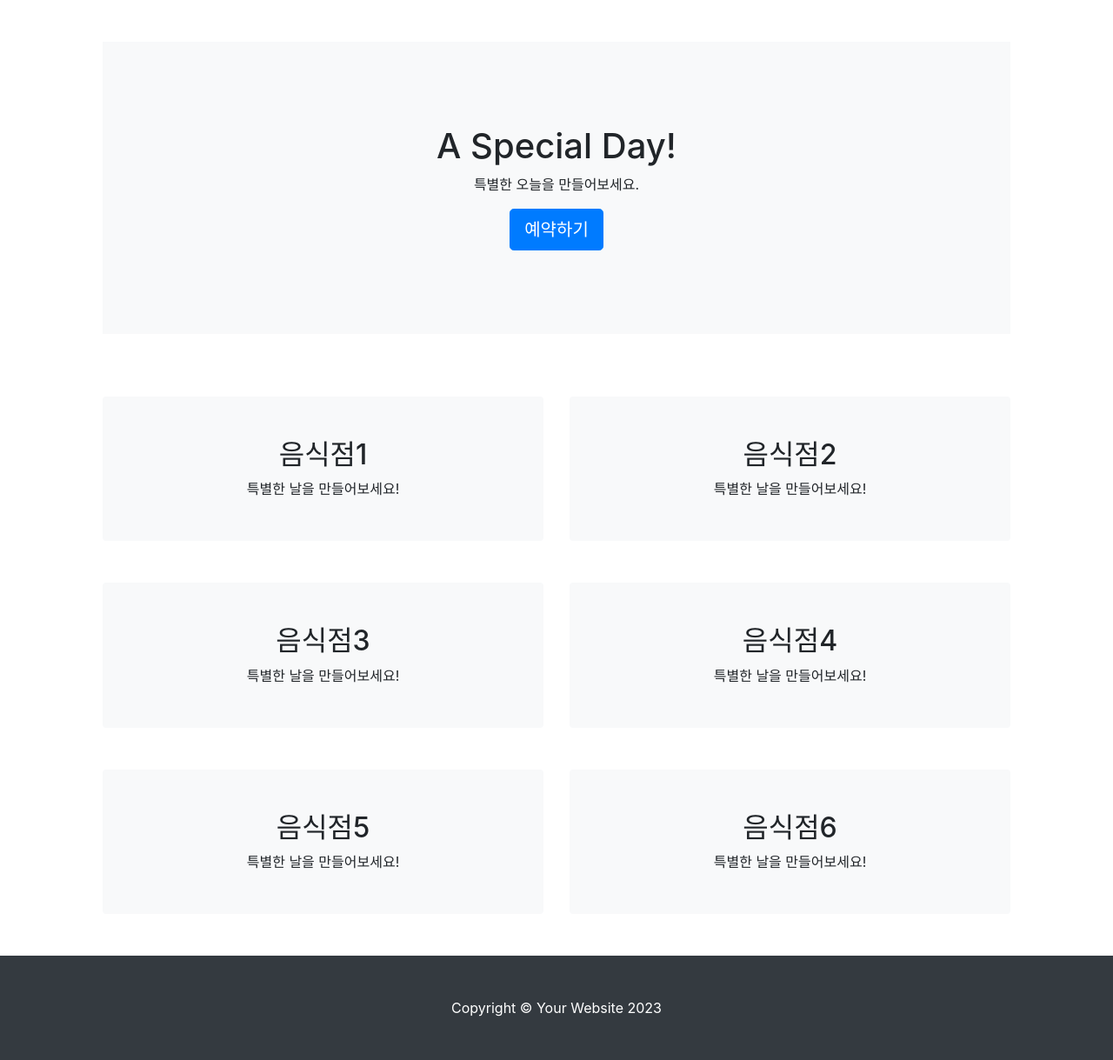
After one commit to Junyoung-Park-jyp/Datebuilder, a Django app: page /food/ in a window 1280 px wide. The commit adds this page. Shown: the whole page at 87% size. Run offline with Django 4.2, Linux system fonts and the light colour scheme; some libraries are stand-ins or nearby versions.

Commit message:
navbar에 food 누르면 음식점들이 카드형식으로 나오기

```diff
--- a/common/views.py
+++ /dev/null
@@ -1,5 +0,0 @@
-from django.shortcuts import render
-
-# Create your views here.
-def index(request):
-    return render(request, 'single_pages/landing.html')
--- a/date_builder/settings.py
+++ b/date_builder/settings.py
@@ -47,7 +47,7 @@ INSTALLED_APPS = [
     'markdownx',
     'allauth',
     'allauth.account',
-    'common',
+
 ]
 
 MIDDLEWARE = [
--- a/date_builder/urls.py
+++ b/date_builder/urls.py
@@ -30,8 +30,8 @@ urlpatterns = [
     # path('main/cafe', views.cafe),
     # path('main/play', views.play),
     path('markdownx/', include('markdownx.urls')),
-    path('common/', include('common.urls')),
     # path('searchbar/', ('single_pages.urls')),index
+    path('food/', include('single_pages.urls')),
 
 
 ]
--- /dev/null
+++ b/single_pages/templates/single_pages/food.html
@@ -0,0 +1,99 @@
+{% load static %}
+<!DOCTYPE html>
+<html lang="en">
+    <head>
+        <meta charset="utf-8" />
+        <meta name="viewport" content="width=device-width, initial-scale=1, shrink-to-fit=no" />
+        <meta name="description" content="" />
+        <meta name="author" content="" />
+        <title>food page</title>
+        <!-- Core theme CSS (includes Bootstrap)-->
+        <link rel="stylesheet" type="text/css" href="{% static 'single_pages/bootstrap/bootstrap.min.css' %}" media="screen">
+    </head>
+    <body>
+        <!-- Header-->
+        <header class="py-5">
+            <div class="container px-lg-5">
+                <div class="p-4 p-lg-5 bg-light rounded-3 text-center">
+                    <div class="m-4 m-lg-5">
+                        <h1 class="display-5 fw-bold">A Special Day!</h1>
+                        <p class="fs-4">특별한 오늘을 만들어보세요.</p>
+                        <a class="btn btn-primary btn-lg" href="#!">예약하기</a>
+                    </div>
+                </div>
+            </div>
+        </header>
+        <!-- Page Content-->
+        <section class="pt-4">
+            <div class="container px-lg-5">
+                <!-- Page Features-->
+                <div class="row gx-lg-5">
+                    <div class="col-lg-6 col-xxl-4 mb-5">
+                        <div class="card bg-light border-0 h-100">
+                            <div class="card-body text-center p-4 p-lg-5 pt-0 pt-lg-0">
+                                <div class="feature bg-primary bg-gradient text-white rounded-3 mb-4 mt-n4"><i class="bi bi-collection"></i></div>
+                                <h2 class="fs-4 fw-bold">음식점1</h2>
+                                <p class="mb-0">특별한 날을 만들어보세요!</p>
+                            </div>
+                        </div>
+                    </div>
+                    <div class="col-lg-6 col-xxl-4 mb-5">
+                        <div class="card bg-light border-0 h-100">
+                            <div class="card-body text-center p-4 p-lg-5 pt-0 pt-lg-0">
+                                <div class="feature bg-primary bg-gradient text-white rounded-3 mb-4 mt-n4"><i class="bi bi-cloud-download"></i></div>
+                                <h2 class="fs-4 fw-bold">음식점2</h2>
+                                <p class="mb-0">특별한 날을 만들어보세요!</p>
+                            </div>
+                        </div>
+                    </div>
+                    <div class="col-lg-6 col-xxl-4 mb-5">
+                        <div class="card bg-light border-0 h-100">
+                            <div class="card-body text-center p-4 p-lg-5 pt-0 pt-lg-0">
+                                <div class="feature bg-primary bg-gradient text-white rounded-3 mb-4 mt-n4"><i class="bi bi-card-heading"></i></div>
+                                <h2 class="fs-4 fw-bold">음식점3</h2>
+                                <p class="mb-0">특별한 날을 만들어보세요!</p>
+                            </div>
+                        </div>
+                    </div>
+                    <div class="col-lg-6 col-xxl-4 mb-5">
+                        <div class="card bg-light border-0 h-100">
+                            <div class="card-body text-center p-4 p-lg-5 pt-0 pt-lg-0">
+                                <div class="feature bg-primary bg-gradient text-white rounded-3 mb-4 mt-n4"><i class="bi bi-bootstrap"></i></div>
+                                <h2 class="fs-4 fw-bold">음식점4</h2>
+                                <p class="mb-0">특별한 날을 만들어보세요!</p>
+                            </div>
+                        </div>
+                    </div>
+                    <div class="col-lg-6 col-xxl-4 mb-5">
+                        <div class="card bg-light border-0 h-100">
+                            <div class="card-body text-center p-4 p-lg-5 pt-0 pt-lg-0">
+                                <div class="feature bg-primary bg-gradient text-white rounded-3 mb-4 mt-n4"><i class="bi bi-code"></i></div>
+                                <h2 class="fs-4 fw-bold">음식점5</h2>
+                                <p class="mb-0">특별한 날을 만들어보세요!</p>
+                            </div>
+                        </div>
+                    </div>
+                    <div class="col-lg-6 col-xxl-4 mb-5">
+                        <div class="card bg-light border-0 h-100">
+                            <div class="card-body text-center p-4 p-lg-5 pt-0 pt-lg-0">
+                                <div class="feature bg-primary bg-gradient text-white rounded-3 mb-4 mt-n4"><i class="bi bi-patch-check"></i></div>
+                                <h2 class="fs-4 fw-bold">음식점6</h2>
+                                <p class="mb-0">특별한 날을 만들어보세요!</p>
+                            </div>
+                        </div>
+                    </div>
+                </div>
+            </div>
+        </section>
+        <!-- Footer-->
+        <footer class="py-5 bg-dark">
+            <div class="container"><p class="m-0 text-center text-white">Copyright &copy; Your Website 2023</p></div>
+        </footer>
+        <!-- Bootstrap core JS-->
+        <script src="https://cdn.jsdelivr.net/npm/bootstrap@5.2.3/dist/js/bootstrap.bundle.min.js"></script>
+        <!-- Core theme JS-->
+        <script src="https://cdn.jsdelivr.net/npm/jquery@3.5.1/dist/jquery.slim.min.js" integrity="sha384-DfXdz2htPH0lsSSs5nCTpuj/zy4C+OGpamoFVy38MVBnE+IbbVYUew+OrCXaRkfj" crossorigin="anonymous"></script>
+        <script src="https://cdn.jsdelivr.net/npm/popper.js@1.16.1/dist/umd/popper.min.js" integrity="sha384-9/reFTGAW83EW2RDu2S0VKaIzap3H66lZH81PoYlFhbGU+6BZp6G7niu735Sk7lN" crossorigin="anonymous"></script>
+        <script src="https://cdn.jsdelivr.net/npm/bootstrap@4.6.2/dist/js/bootstrap.min.js" integrity="sha384-+sLIOodYLS7CIrQpBjl+C7nPvqq+FbNUBDunl/OZv93DB7Ln/533i8e/mZXLi/P+" crossorigin="anonymous"></script>
+    </body>
+</html>
--- a/single_pages/templates/single_pages/navbar.html
+++ b/single_pages/templates/single_pages/navbar.html
@@ -12,7 +12,7 @@
                     <a class="nav-link" href="/">Home</a>
                 </li>
                 <li class="nav-item">
-                    <a class="nav-link" href="/blog/">FOOD</a>
+                    <a class="nav-link" href="/food/">FOOD</a>
                 </li>
                 <li class="nav-item">
                     <a class="nav-link" href="/about_me/">CAFE</a>
--- a/single_pages/urls.py
+++ b/single_pages/urls.py
@@ -2,6 +2,5 @@ from django.urls import path
 from . import views
 
 urlpatterns = [
-    path('searchbar/', views.searchbar),
-    # path('base/', views.base),
+    path('', views.food),
 ]
--- a/single_pages/views.py
+++ b/single_pages/views.py
@@ -1,14 +1,6 @@
 from django.shortcuts import render
 from .models import Post
 
-<<<<<<< HEAD
-# Create your views here.
-def searchbar(request):
-    return render(request, 'single_pages/searchbar.html')
-
-# def base(request):
-#     return render(request, 'single_pages/base.html')
-=======
 # 포스트 연결하기 테스트
 from single_pages.models import Post
 
@@ -45,4 +37,6 @@ def landing(request):
         }
     )
 # 포스트 연결하기 테스트
->>>>>>> 3d258ebe1010dc7a5a12660344daba859c5590cd
+
+def food(request):
+    return render(request, 'single_pages/food.html')
```
